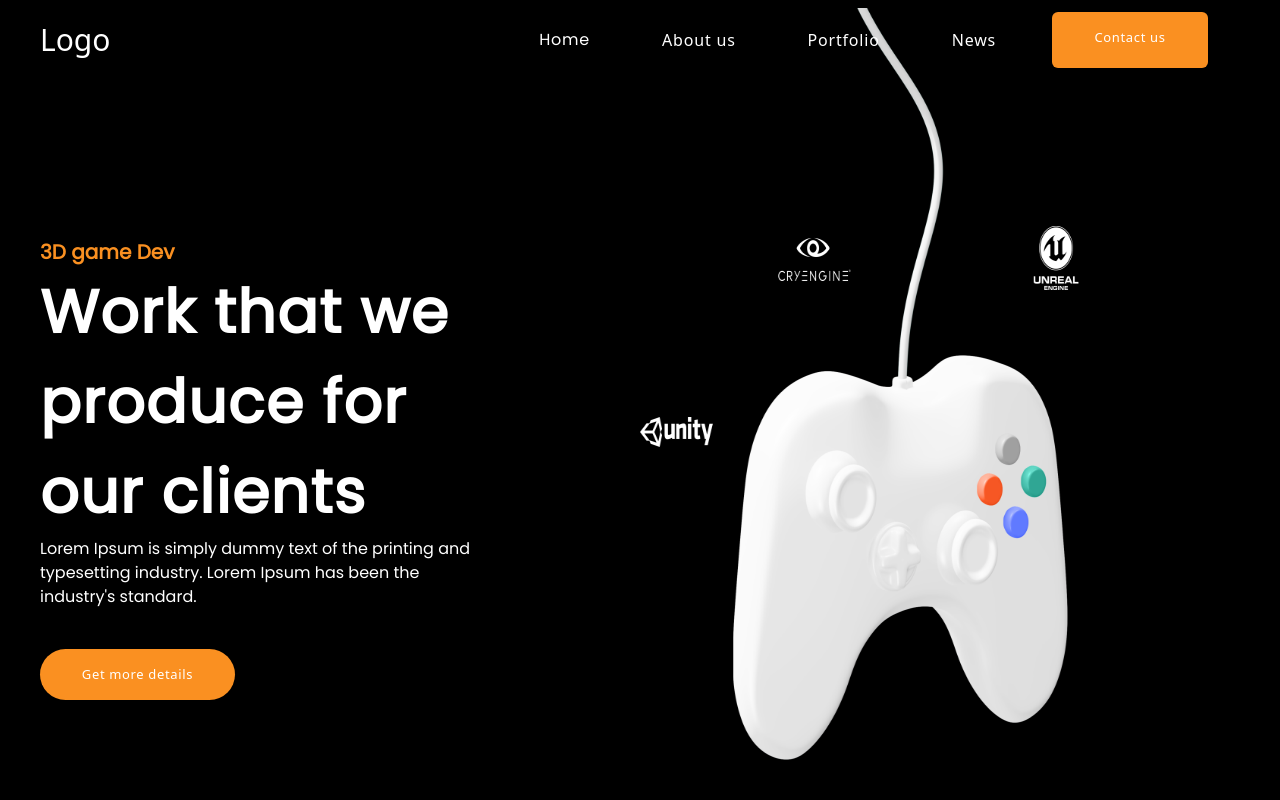
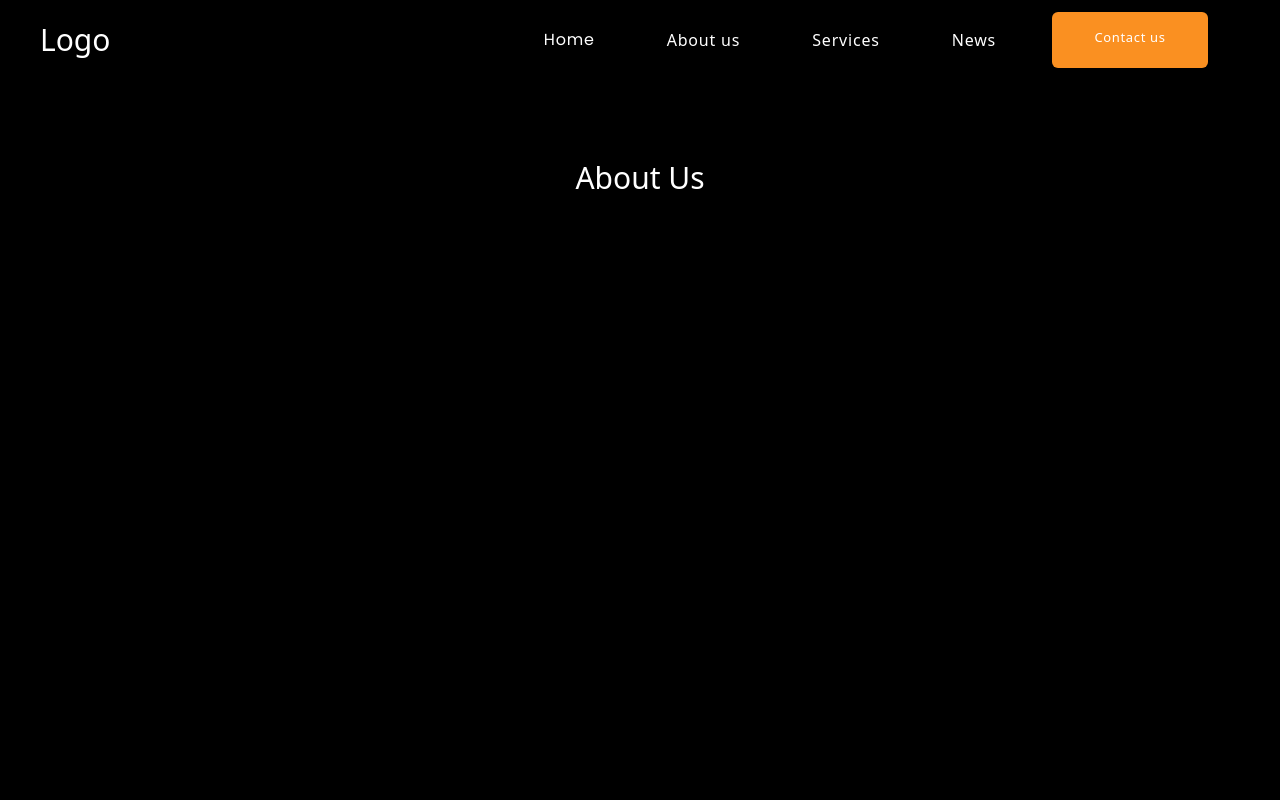
Before and after one commit to nyirurugoomar/Game-3D, a React (Create React App) app: page /aboutus in a window 1280 px wide. Shown: the top 800 px of the page. Built offline with nearby package versions, Linux system fonts and the light colour scheme.

Commit message:
Navbar Routes done

```diff
--- a/src/App.js
+++ b/src/App.js
@@ -2,16 +2,25 @@ import './App.css';
 import Footer from './component/Footer';
 import Header from './component/Header';
 import Home from './component/Home';
+import { BrowserRouter as Router,Route, Switch} from 'react-router-dom';
+import About from './component/Pages/About';
+import Services from './component/Pages/Services';
+import News from './component/Pages/News';
 function App() {
   return (
     <>
     <div class='App'>
+        <Router>
+          <Header/>
+            <Switch>
+              <Route exact path='/' component={Home}/>
+              <Route path='/aboutus' component={About}/>
+              <Route path='/services' component={Services}/>
+              <Route path='/news' component={News}/>
+            </Switch>
+          <Footer/>
 
-      <Header/>
-        <Home/>
-      <Footer/>
-
-
+        </Router>
     </div>
 
     </>
--- a/src/component/Header.jsx
+++ b/src/component/Header.jsx
@@ -2,7 +2,7 @@ import React,{useState, useEffect} from 'react'
 import {AiOutlineClose,AiOutlineMenu} from 'react-icons/ai'
 import {FaFacebook, FaInstagram, FaLinkedinIn} from 'react-icons/fa'
 
-// import { NavLink } from "react-router-dom";
+import { NavLink } from "react-router-dom";
 // import logo from '../assets/logo.png'
 
 function Header() {
@@ -42,18 +42,18 @@ useEffect(()=>{
 
       <div>
         <ul className='hidden md:flex mr-8 '>
-               {/* <NavLink  to='/' > */}
+               <NavLink  to='/' >
                 <li className='ml-10  text-[16px] tracking-wider hover:border-b-[1px] border-orange  text-white p-4 font-[400] font-Poppins '>Home</li>
-                {/* </NavLink> */}
-            {/* <NavLink to="/aboutus" > */}
+                </NavLink>
+            <NavLink to="/aboutus" >
                 <li className='ml-10  text-[16px] tracking-wider hover:border-b-[1px]  border-orange text-white p-4 font-[400]'>About us</li>
-            {/* </NavLink> */}
-            {/* <NavLink to="/services" > */}
-                <li className='ml-10  text-[16px] tracking-wider hover:border-b-[1px] border-orange text-white p-4 font-[400]'>Portfolio</li>
-                {/* </NavLink> */}
-                {/* <NavLink to="/productpage" > */}
+            </NavLink>
+            <NavLink to="/services" >
+                <li className='ml-10  text-[16px] tracking-wider hover:border-b-[1px] border-orange text-white p-4 font-[400]'>Services</li>
+                </NavLink>
+                <NavLink to="/news" >
                 <li className='ml-10  text-[16px] tracking-wider hover:border-b-[1px] border-orange text-white p-4 font-[400]'>News</li>
-                {/* </NavLink> */}
+                </NavLink>
                 {/* <NavLink to="/productpage" > */}
                 <li className='ml-10  text-[13px] tracking-wider  border-white text-white p-4 font-[400] bg-orange rounded-[6px] w-[156px] text-center cursor-pointer '>Contact us</li>
                 {/* </NavLink> */}
--- a/src/component/Pages/About.jsx
+++ b/src/component/Pages/About.jsx
@@ -2,7 +2,10 @@ import React from 'react'
 
 function About() {
   return (
-    <div>About</div>
+    <div className='h-screen w-full'>
+        <h1 className='text-white text-center text-3xl pt-40'>About Us</h1>
+
+    </div>
   )
 }
 
--- /dev/null
+++ b/src/component/Pages/News.jsx
@@ -0,0 +1,12 @@
+import React from 'react'
+
+function News() {
+  return (
+    <div className='h-screen w-full'>
+        <h1 className='text-white text-center text-3xl pt-40'>News</h1>
+
+    </div>
+  )
+}
+
+export default News
--- /dev/null
+++ b/src/component/Pages/Services.jsx
@@ -0,0 +1,11 @@
+import React from 'react'
+
+function Services() {
+  return (
+    <div className='h-screen w-full'>
+        <h1 className='text-white text-center text-3xl pt-40'>Services</h1>
+        </div>
+  )
+}
+
+export default Services
```
